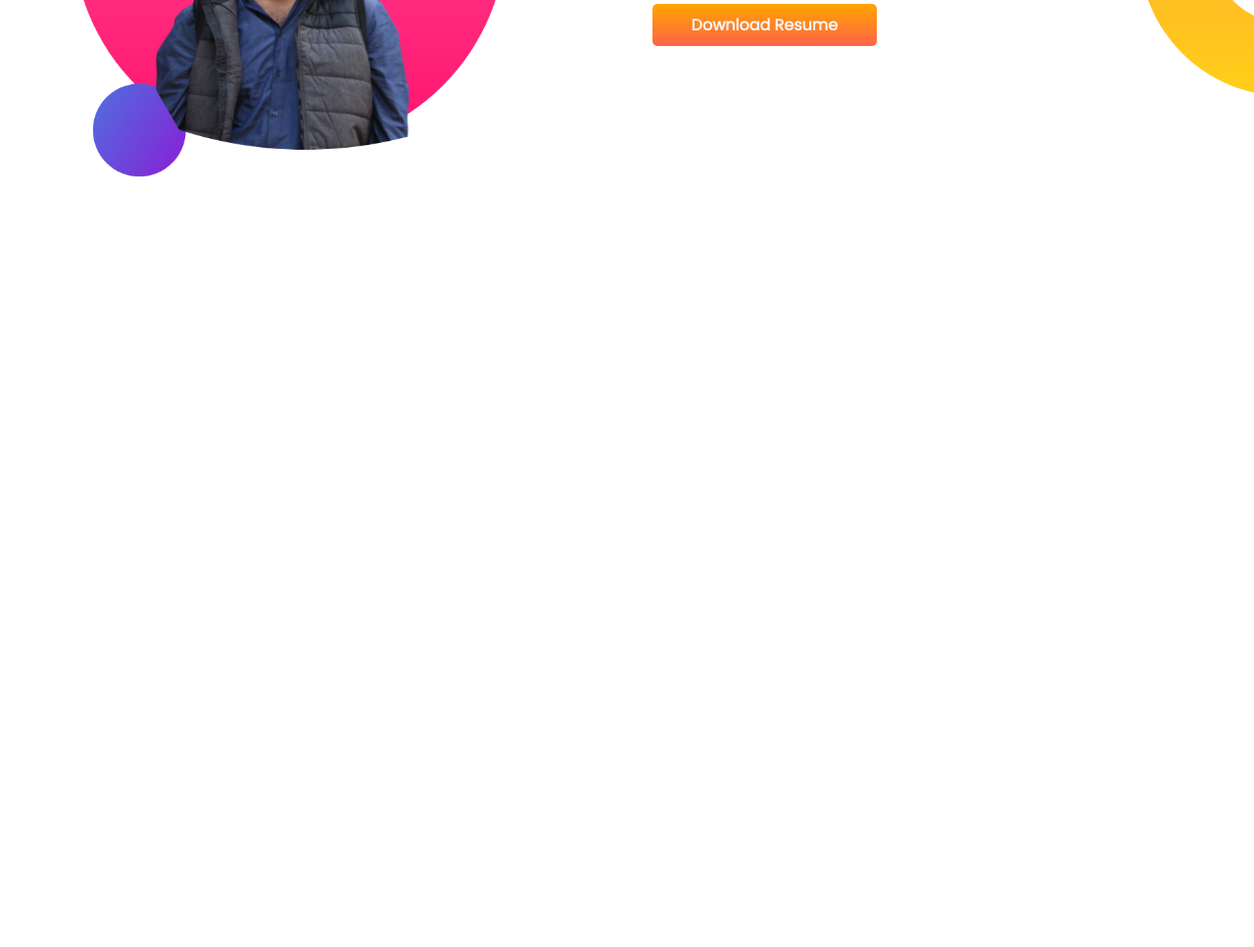
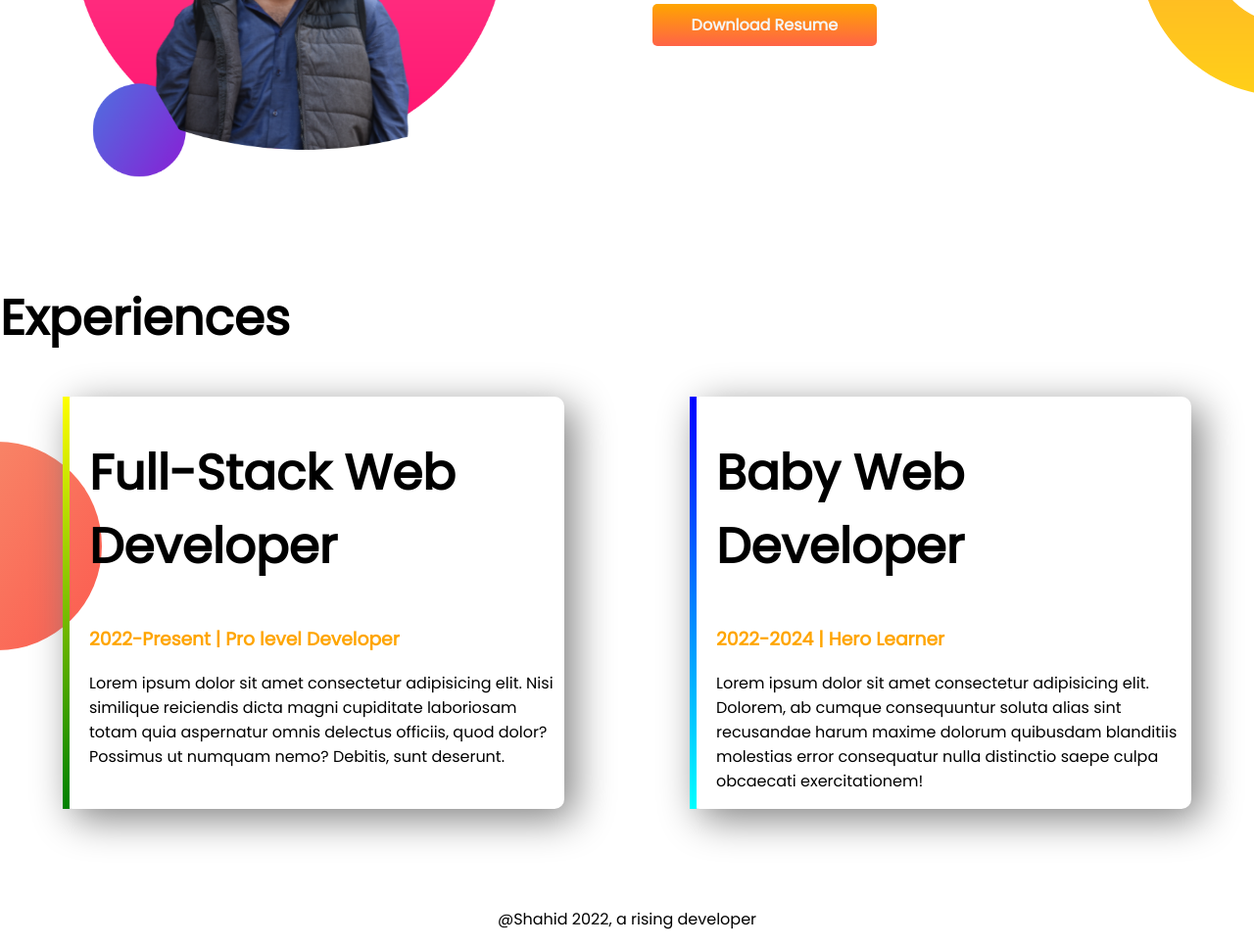
Before and after one commit to FIShahid/my-portfolio-one, a plain HTML site: page index.html in a window 1280 px wide. Shown: the part 886-1853 px from the top of the page at 98% size. Before the commit the page ends 1174 px from the top, so only its background shows below. Drawn offline with Linux system fonts and the light colour scheme.

Commit message:
third commit

```diff
--- a/index.html
+++ b/index.html
@@ -14,7 +14,7 @@
 </head>
 
 <body>
-    <section class="top-banner">
+    <section class="top-banner flexible-container">
           <div class="half-width">
     <h1>Welcome To</h1>
     <h1> <span class="name-color">Shahid's</span> World !!!!</h1>
@@ -26,7 +26,7 @@
         <img src="./images/my-bg 1.png" alt="my-image">
    </div>
    </section>
-   <section class="dream-big">
+   <section class="dream-big flexible-container">
         <div class="half-width">
             <img src="./images/my-bg2.png">
         </div>
@@ -38,6 +38,31 @@
         </div>
 
    </section>
+   <section class="experience-area ">
+    <h1>Experiences</h1>
+       <div class="flexible-container">
+        <div id="full-stack-exp" class="experience-item">
+            <h1>Full-Stack Web Developer</h1>
+            <h3 class="name-color">2022-Present | Pro level Developer</h3>
+            <p>
+                Lorem ipsum dolor sit amet consectetur adipisicing elit. Nisi similique reiciendis dicta magni cupiditate laboriosam totam quia aspernatur omnis delectus officiis, quod dolor? Possimus ut numquam nemo? Debitis, sunt deserunt.
+            </p>
+
+        </div>
+        <div id="web-dev-exp" class="experience-item">
+            <h1>Baby Web Developer</h1>
+            <h3 class="name-color">2022-2024 | Hero Learner</h3>
+            <p>
+                Lorem ipsum dolor sit amet consectetur adipisicing elit. Dolorem, ab cumque consequuntur soluta alias sint recusandae harum maxime dolorum quibusdam blanditiis molestias error consequatur nulla distinctio saepe culpa obcaecati exercitationem!
+            </p>
+
+        </div>
+       </div>
+
+   </section>
+   <footer>
+       <p>@Shahid 2022, a rising developer</p>
+   </footer>
 </body>
 
 </html>
--- a/style.css
+++ b/style.css
@@ -8,7 +8,7 @@ h1{
 .name-color{
     color: orange;
 }
-section{
+.flexible-container{
     display: flex;
     margin-bottom: 100px;
 }
@@ -38,3 +38,30 @@ section{
     background-repeat: no-repeat;
     background-position: right;
 }
+.experience-area{
+    background-image: url(./images/exp-bg.png);
+    background-repeat: no-repeat;
+    background-position: left;
+}
+.experience-item{
+    width: 40%;
+    margin-left: 5%;
+    margin-right: 5%;
+    padding-left: 20px;
+    border-radius: 10px;
+    box-shadow: 10px 10px 40px gray;
+}
+#full-stack-exp{
+        border-left: 7px solid;
+        border-image: linear-gradient(yellow,green);
+        border-image-slice: 1;
+}
+#web-dev-exp{
+    border-left: 7px solid;
+    border-image: linear-gradient(blue, cyan);
+    border-image-slice: 1;
+}
+footer p{
+    text-align: center;
+
+}
```
Also changed, not shown: images/bgr1.png (deleted), images/bgr2.png (deleted), images/bgr3.png (deleted), 1 other file.
